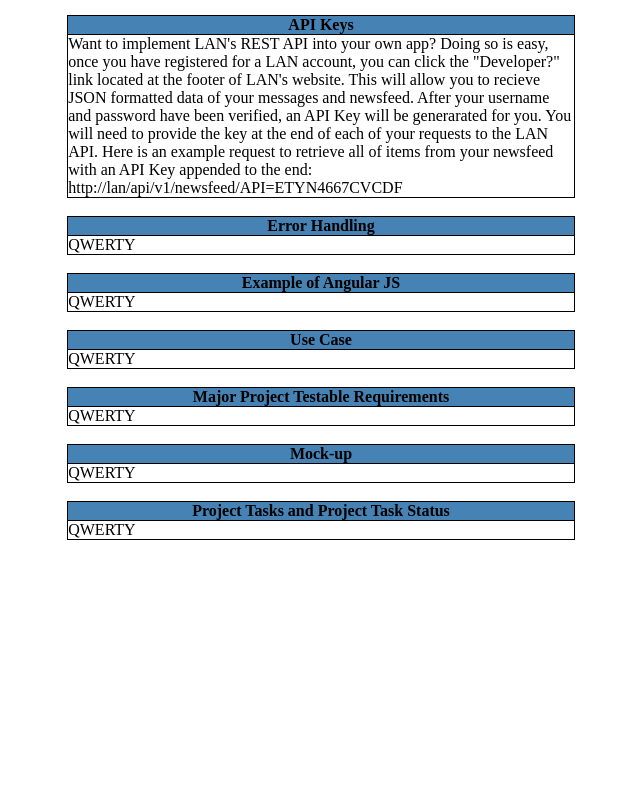
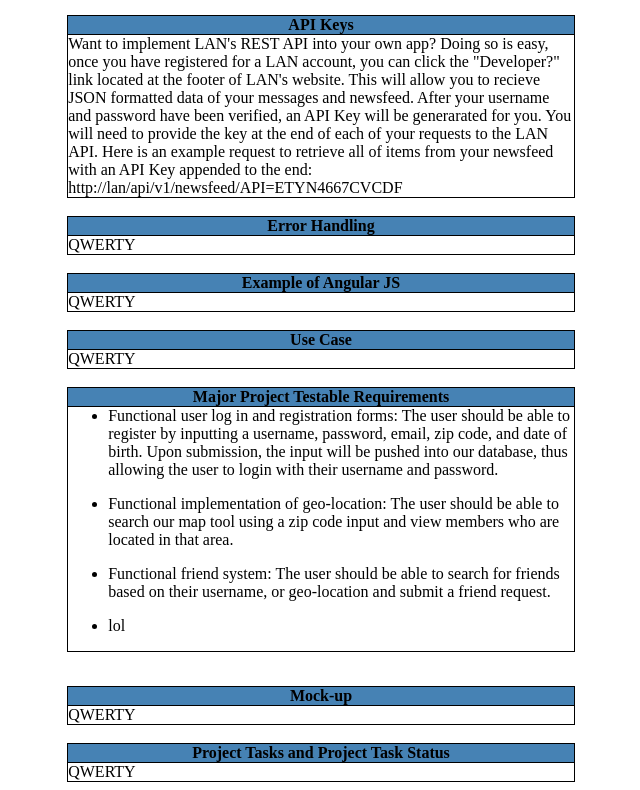
Before and after one commit to AU-Mobile-App-Dev/Documentation, a plain HTML site: page views/lanDocumentation.html in a window 1280 px wide. Shown: the part 326-1116 px from the top of the page, without its empty margins (319-959 px from the left). Before the commit the page ends 874 px from the top, so only its background shows below. Drawn offline with Linux system fonts and the light colour scheme.

Commit message:
Beginning of Major Requirements

```diff
--- a/views/lanDocumentation.html
+++ b/views/lanDocumentation.html
@@ -29,15 +29,18 @@
 <div class="contentTitle">
     <div class='title'>
         Authentication
-         Provide  step-by-step instructions on how to obtain API keys.
+        Provide step-by-step instructions on how to obtain API keys.
 
     </div>
 </div>
 <div class='contents'>
-    Authentication to use the LAN application is handled with HTTP Basic Authentication. User's logging in are searched by their unique username
-    and the provided password is hashed and matched with the registered password for that account. Upon successful authentication, a token is then sent
-    to the user and is passed along with each subsequent request. The token contains a secret key generated and verified by the server.
-     The token will remain valid until a user logs out or after 12 hours which is the token expiration.
+    Authentication to use the LAN application is handled with HTTP Basic Authentication. User's logging in are searched
+    by their unique username
+    and the provided password is hashed and matched with the registered password for that account. Upon successful
+    authentication, a token is then sent
+    to the user and is passed along with each subsequent request. The token contains a secret key generated and verified
+    by the server.
+    The token will remain valid until a user logs out or after 12 hours which is the token expiration.
 </div>
 <br>
 <div class="contentTitle">
@@ -47,10 +50,13 @@
 </div>
 <div class='contents'>
     Want to implement LAN's REST API into your own app? Doing so is easy, once you have registered for
-    a LAN account, you can click the "Developer?" link located at the footer of LAN's website. This will allow you to recieve
+    a LAN account, you can click the "Developer?" link located at the footer of LAN's website. This will allow you to
+    recieve
     JSON formatted data of your messages and newsfeed. After your username and password have been
-    verified, an API Key will be generarated for you. You will need to provide the key at the end of each of your requests to the LAN API.
-    Here is an example request to retrieve all of items from your newsfeed with an API Key appended to the end: http://lan/api/v1/newsfeed/API=ETYN4667CVCDF
+    verified, an API Key will be generarated for you. You will need to provide the key at the end of each of your
+    requests to the LAN API.
+    Here is an example request to retrieve all of items from your newsfeed with an API Key appended to the end:
+    http://lan/api/v1/newsfeed/API=ETYN4667CVCDF
 </div>
 <br>
 <div class="contentTitle">
@@ -85,8 +91,31 @@
         Major Project Testable Requirements
     </div>
 </div>
-<div class='contents'>
-    QWERTY
+<div class='contents' style="position:relative; top:-16px">
+    <ul>
+        <li>
+            Functional user log in and registration forms: The user should be able to register by inputting a username,
+            password, email, zip code, and date of birth. Upon submission, the input will be pushed into our database,
+            thus allowing the user to login with their username and password.
+        </li>
+    </ul>
+    <ul>
+        <li>
+            Functional implementation of geo-location: The user should be able to search our map tool using a zip code
+            input and view members who are located in that area.
+        </li>
+    </ul>
+    <ul>
+        <li>
+            Functional friend system: The user should be able to search for friends based on their username, or
+            geo-location and submit a friend request.
+        </li>
+    </ul>
+    <ul>
+        <li>
+            lol
+        </li>
+    </ul>
 </div>
 <br>
 <div class="contentTitle">
```
